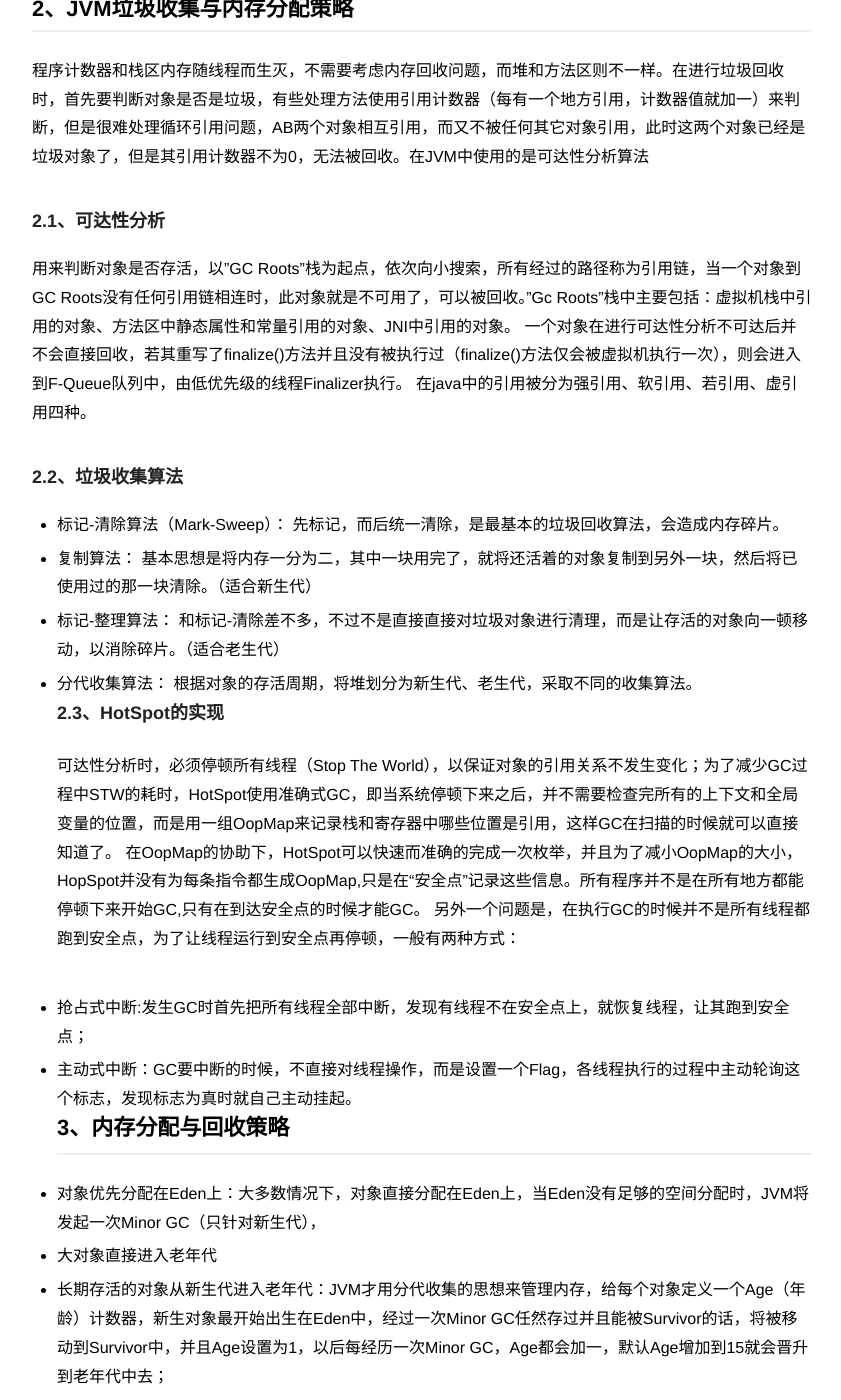
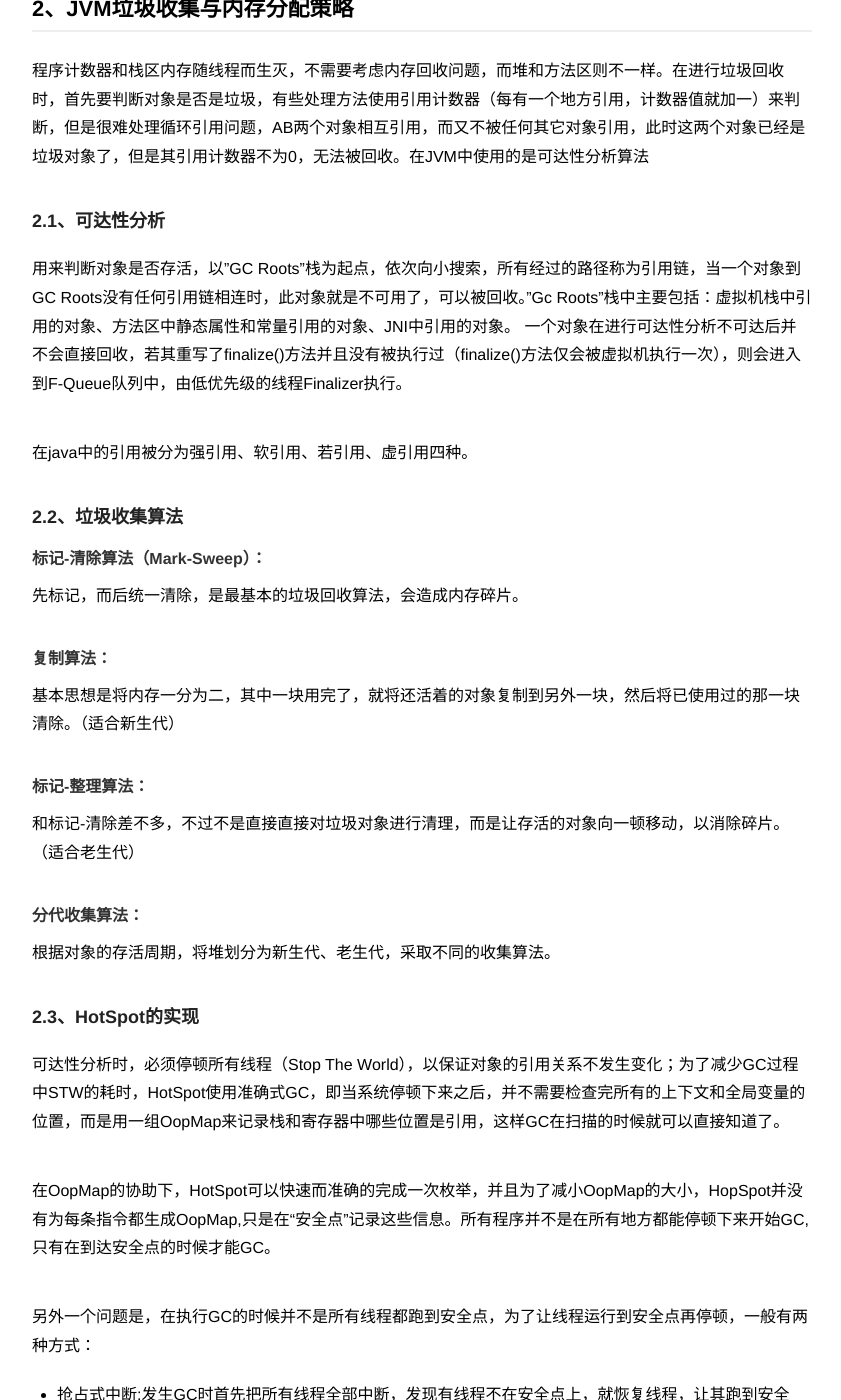
Before and after one commit to wangkun11/wangkun11.github.io, a Jekyll site: the page built from _posts/2017-03-16-JVM内存管理机制总结.md, in a window 1280 px wide and 1400 px high, scrolled down 1538 px. Shown: the whole window, without its empty margins (218-1059 px from the left). Built offline with Jekyll 4.4.1, drawn with Linux system fonts in a browser that asks for light colours; some of the changed text lies outside the part shown.

Commit message:
修改样式

```diff
--- a/_posts/2017-03-16-JVM内存管理机制总结.md
+++ b/_posts/2017-03-16-JVM内存管理机制总结.md
@@ -8,39 +8,55 @@ description: 文章内容主要来源于自己阅读周志明《深入理解java
 ## 1、JVM内存模型
 ![JVM内存模型图](/images/JVM/JVM内存模型图.png)
 JVM中的内存区域主要分为程序计数器、栈（虚拟机栈和本地方法栈）、方法区、堆；其中栈区和程序计数器是每一个线程都独立拥有的私有区域，方法区和堆区是所有线程共享的公共区域。
+
 ### 1.1、程序计数器
 程序计数器就是当前线程所执行的字节码的行号，分支、循环、异常处理等都是靠这个计数器来完成的。在多线程执行过程中，为了线程切换之后能恢复到正确的执行位置，每条线程都需要一个独立的程序计数器。另外要注意的是当JVM在执行本地方法时，程序计数器的值为空（Undefined）。程序计数器是唯一一个没有规定OOM异常的区域。
+
 ### 1.2、栈区
 通知所指的栈内存其实就是虚拟机栈，它的随着一个线程的产生而产生，消失而消失，其生命周期与线程同步，故而栈内存一定是线程私有的。栈的主要作用是用来描述方法执行的，方法在执行的同时都会创建一个栈帧（Stack Frame），栈帧用于存放局部变量表、操作数栈、动态链栈、方法出口等信息。
+
 ### 1.3、堆区
 堆是JVM管理的最大的一块内存，是所有线程都共享的，所以在虚拟器启动的时候就创建了。堆的唯一目的就是存放对象的实例，所有对象和数组都要在堆上分配空间。堆的大小是可以通过虚拟机的参数来设置的，-Xmx:配置堆的最大空间大小、-Xms:配置对的初始空间大小。堆内存大致分为新生代（包括一个Eden和两个Survivor，E和S的默认大小为8:1）、老生代。
+
 ### 1.4、方法区
 方法区主要用来存放类信息、常量、静态变量等，所以方法区也是线程共享的。在HotSpot中，为图方便，直接将方法区内存与堆内存中的永久代一样处理。
 在方法区中的常量池有一类比较特殊的叫作运行时常量，运行时常量是指在运行期间产生的常量（其它常量早在编译期间就写入了方法区），如String类的intern()方法，会在运行期间往方法区中加入一个常量字符串。
+
 ## 2、JVM垃圾收集与内存分配策略
 程序计数器和栈区内存随线程而生灭，不需要考虑内存回收问题，而堆和方法区则不一样。在进行垃圾回收时，首先要判断对象是否是垃圾，有些处理方法使用引用计数器（每有一个地方引用，计数器值就加一）来判断，但是很难处理循环引用问题，AB两个对象相互引用，而又不被任何其它对象引用，此时这两个对象已经是垃圾对象了，但是其引用计数器不为0，无法被回收。在JVM中使用的是可达性分析算法
+
 ### 2.1、可达性分析
 用来判断对象是否存活，以"GC Roots"栈为起点，依次向小搜索，所有经过的路径称为引用链，当一个对象到GC Roots没有任何引用链相连时，此对象就是不可用了，可以被回收。"Gc Roots"栈中主要包括：虚拟机栈中引用的对象、方法区中静态属性和常量引用的对象、JNI中引用的对象。
 一个对象在进行可达性分析不可达后并不会直接回收，若其重写了finalize()方法并且没有被执行过（finalize()方法仅会被虚拟机执行一次），则会进入到F-Queue队列中，由低优先级的线程Finalizer执行。
+
 在java中的引用被分为强引用、软引用、若引用、虚引用四种。
+
 ### 2.2、垃圾收集算法
-* 标记-清除算法（Mark-Sweep）：
+#### 标记-清除算法（Mark-Sweep）：
 先标记，而后统一清除，是最基本的垃圾回收算法，会造成内存碎片。
-* 复制算法：
+#### 复制算法：
 基本思想是将内存一分为二，其中一块用完了，就将还活着的对象复制到另外一块，然后将已使用过的那一块清除。（适合新生代）
-* 标记-整理算法：
+#### 标记-整理算法：
 和标记-清除差不多，不过不是直接直接对垃圾对象进行清理，而是让存活的对象向一顿移动，以消除碎片。（适合老生代）
-* 分代收集算法：
+#### 分代收集算法：
 根据对象的存活周期，将堆划分为新生代、老生代，采取不同的收集算法。
+
 ### 2.3、HotSpot的实现
 可达性分析时，必须停顿所有线程（Stop The World），以保证对象的引用关系不发生变化；为了减少GC过程中STW的耗时，HotSpot使用准确式GC，即当系统停顿下来之后，并不需要检查完所有的上下文和全局变量的位置，而是用一组OopMap来记录栈和寄存器中哪些位置是引用，这样GC在扫描的时候就可以直接知道了。
+
 在OopMap的协助下，HotSpot可以快速而准确的完成一次枚举，并且为了减小OopMap的大小，HopSpot并没有为每条指令都生成OopMap,只是在“安全点”记录这些信息。所有程序并不是在所有地方都能停顿下来开始GC,只有在到达安全点的时候才能GC。
+
 另外一个问题是，在执行GC的时候并不是所有线程都跑到安全点，为了让线程运行到安全点再停顿，一般有两种方式：
 * 抢占式中断:发生GC时首先把所有线程全部中断，发现有线程不在安全点上，就恢复线程，让其跑到安全点；
 * 主动式中断：GC要中断的时候，不直接对线程操作，而是设置一个Flag，各线程执行的过程中主动轮询这个标志，发现标志为真时就自己主动挂起。
+
 ## 3、内存分配与回收策略
-* 对象优先分配在Eden上：大多数情况下，对象直接分配在Eden上，当Eden没有足够的空间分配时，JVM将发起一次Minor GC（只针对新生代），
-* 大对象直接进入老年代
-* 长期存活的对象从新生代进入老年代：JVM才用分代收集的思想来管理内存，给每个对象定义一个Age（年龄）计数器，新生对象最开始出生在Eden中，经过一次Minor GC任然存过并且能被Survivor的话，将被移动到Survivor中，并且Age设置为1，以后每经历一次Minor GC，Age都会加一，默认Age增加到15就会晋升到老年代中去；
-* 动态判定对象年龄：如果Survivor中相同年龄所有对象大小的总和大于Survivor空间的一半，则年龄大于或等于该年龄的对象就可以进入老年代。
-* 空间分配担保：在发生Minor GC前，JVM会检查老年代最大连续可用空间是否大于新生代所有对象总和，如果大于则可以确定Minor GC是安全的，直接Minor GC；否则会检查老年带最大连续可用内存是否大于历次晋升老年代的对象平均大小，如果是则尝试进行一次有风险的Minor GC,如果此次Minor GC失败（即老年代都无法容纳新生对象），则此处需要进行一次Full GC。
+#### 对象优先分配在Eden上：
+大多数情况下，对象直接分配在Eden上，当Eden没有足够的空间分配时，JVM将发起一次Minor GC（只针对新生代），
+#### 大对象直接进入老年代
+#### 长期存活的对象从新生代进入老年代：
+JVM才用分代收集的思想来管理内存，给每个对象定义一个Age（年龄）计数器，新生对象最开始出生在Eden中，经过一次Minor GC任然存过并且能被Survivor的话，将被移动到Survivor中，并且Age设置为1，以后每经历一次Minor GC，Age都会加一，默认Age增加到15就会晋升到老年代中去；
+#### 动态判定对象年龄：
+如果Survivor中相同年龄所有对象大小的总和大于Survivor空间的一半，则年龄大于或等于该年龄的对象就可以进入老年代。
+#### 空间分配担保：
+在发生Minor GC前，JVM会检查老年代最大连续可用空间是否大于新生代所有对象总和，如果大于则可以确定Minor GC是安全的，直接Minor GC；否则会检查老年带最大连续可用内存是否大于历次晋升老年代的对象平均大小，如果是则尝试进行一次有风险的Minor GC,如果此次Minor GC失败（即老年代都无法容纳新生对象），则此处需要进行一次Full GC。
```
